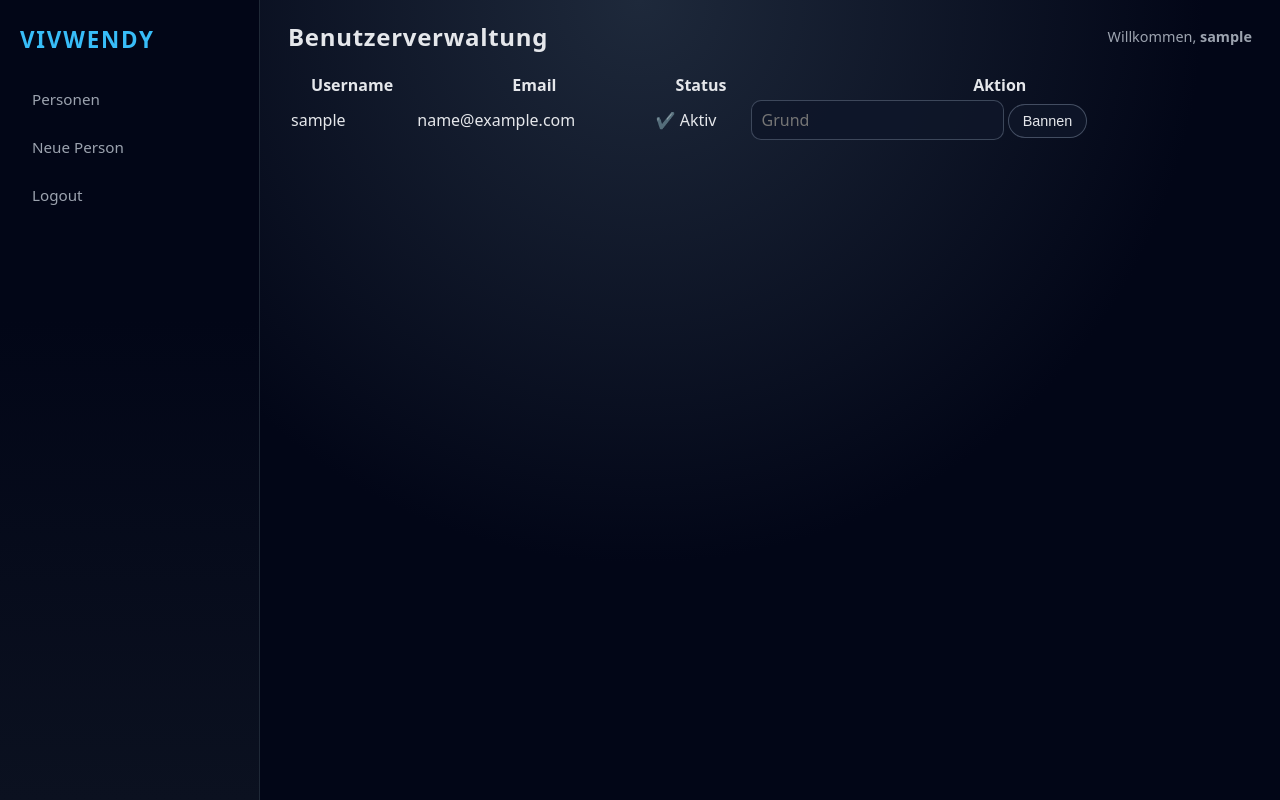
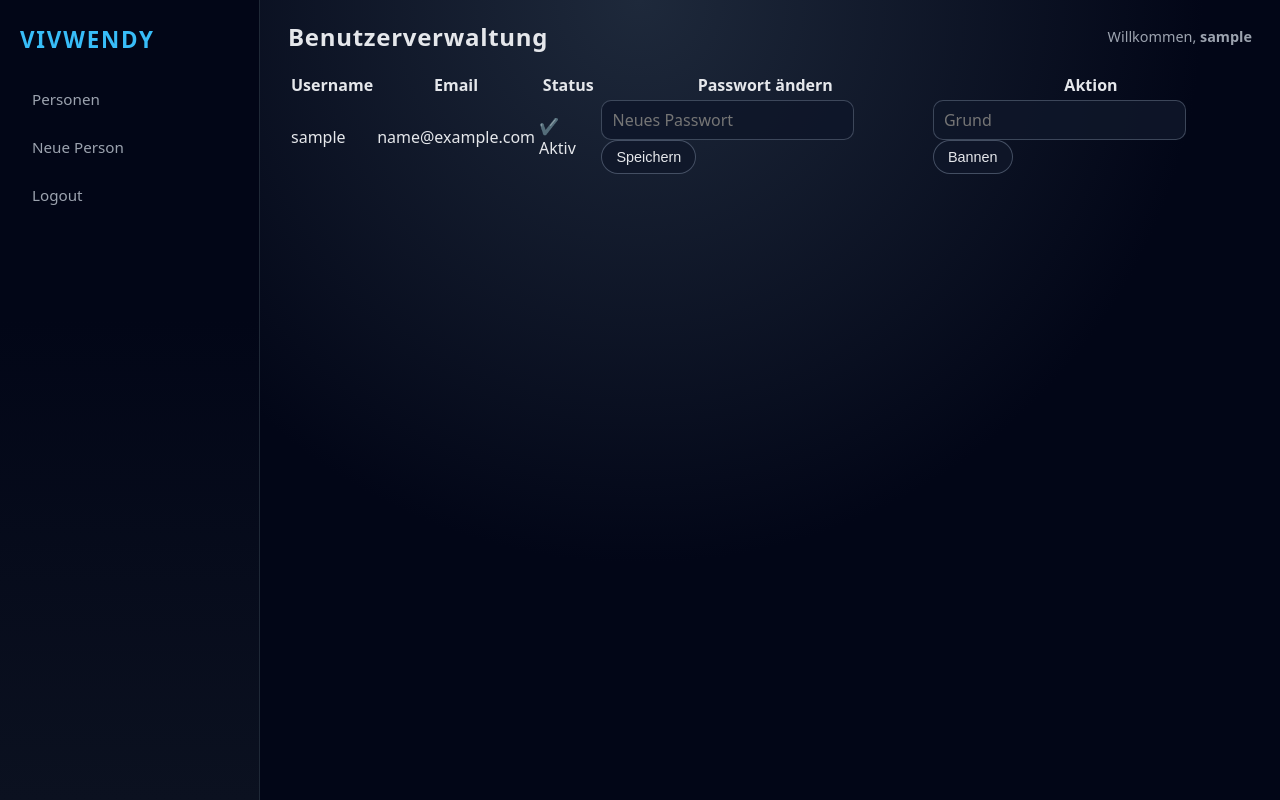
Before and after one commit to luki2005/vivendy, a Flask app: page /admin/users in a window 1280 px wide. Run offline with Flask 3, Linux system fonts and the light colour scheme; the visitor is signed in with stand-in values (Sample User, id 1); a database or web service that is not in the repository returns one stand-in record (values such as "Sample title").

Commit message:
Update admin_users.html

```diff
--- a/templates/admin_users.html
+++ b/templates/admin_users.html
@@ -8,6 +8,7 @@
     <th>Username</th>
     <th>Email</th>
     <th>Status</th>
+    <th>Passwort ändern</th>
     <th>Aktion</th>
   </tr>
 
@@ -22,15 +23,25 @@
         ✔️ Aktiv
       {% endif %}
     </td>
+
+    <!-- PASSWORT -->
+    <td>
+      <form method="post" action="{{ url_for('admin_change_password', user_id=u._id) }}">
+        <input type="password" name="password" placeholder="Neues Passwort" required>
+        <button class="btn">Speichern</button>
+      </form>
+    </td>
+
+    <!-- BAN / UNBAN -->
     <td>
       {% if not u.banned %}
         <form method="post" action="{{ url_for('ban_user', user_id=u._id) }}">
           <input type="text" name="reason" placeholder="Grund" required>
-          <button class="btn danger" type="submit">Bannen</button>
+          <button class="btn danger">Bannen</button>
         </form>
       {% else %}
         <form method="post" action="{{ url_for('unban_user', user_id=u._id) }}">
-          <button class="btn" type="submit">Entbannen</button>
+          <button class="btn">Entbannen</button>
         </form>
       {% endif %}
     </td>
```
